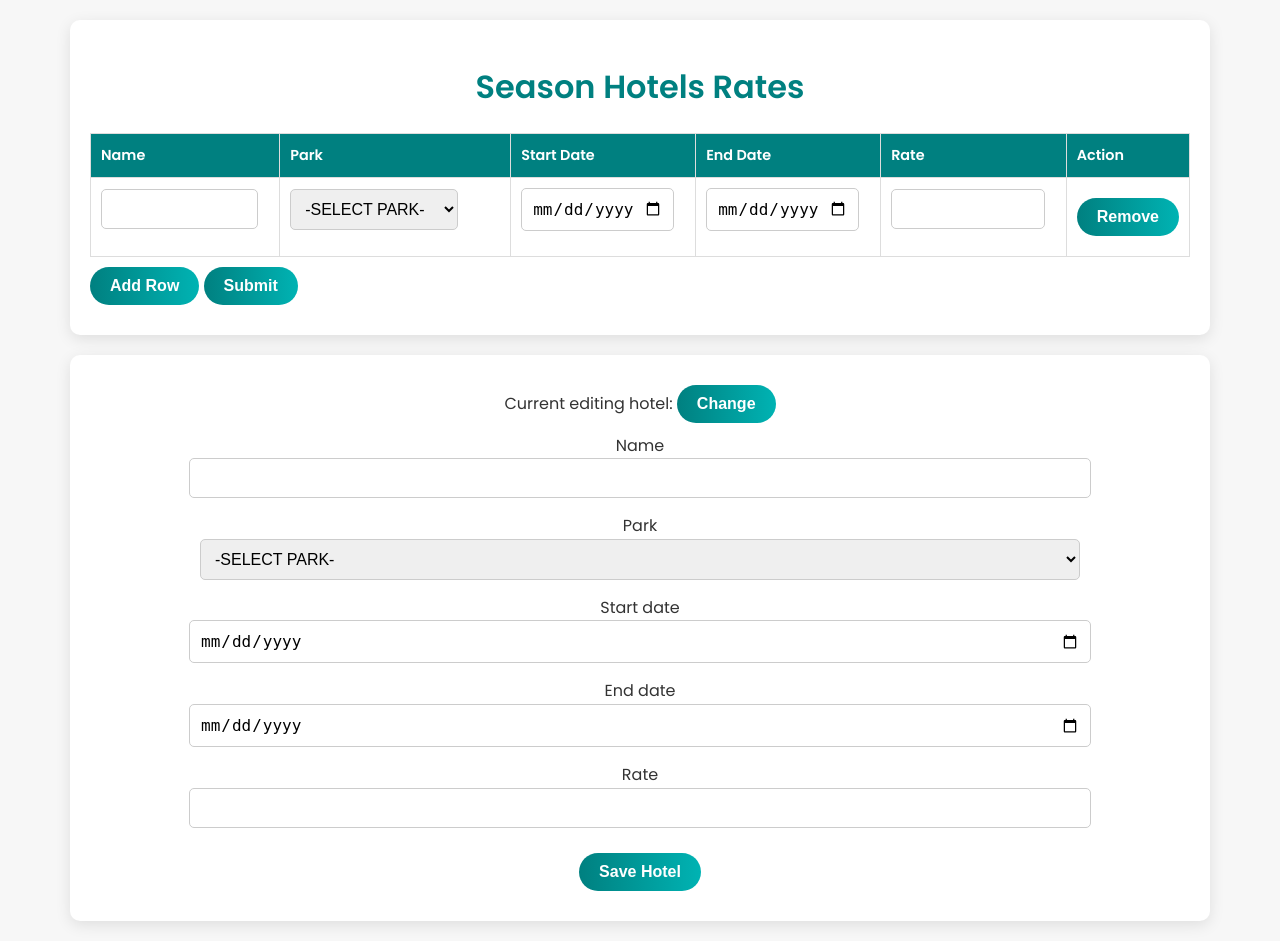
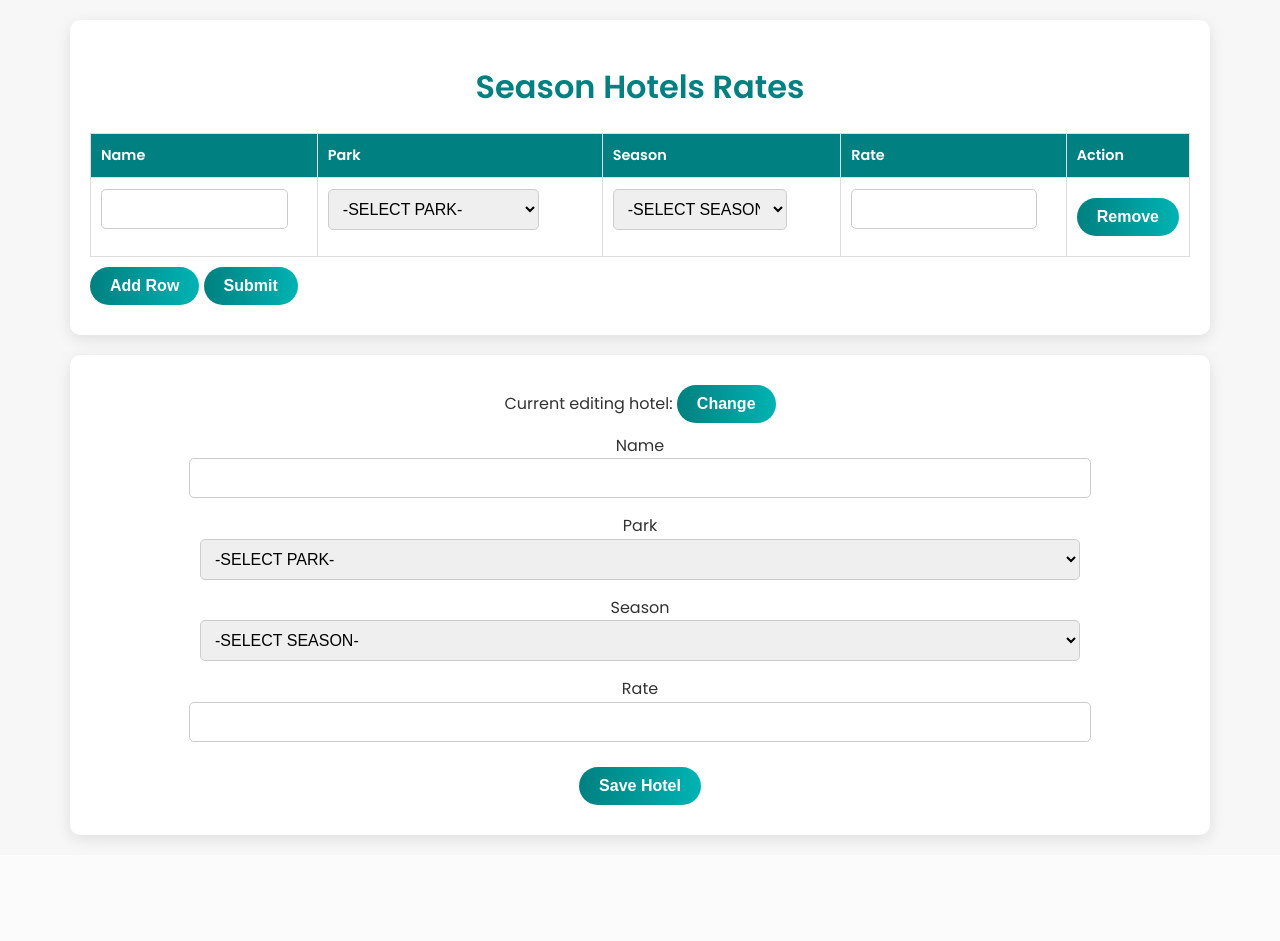
Before and after one commit to MohammedRaghib/Oddyseys, a PHP site: page /add_hotel.php in a window 1280 px wide. After the commit the page ends 842 px from the top, so only its background shows below. Run offline with PHP 8.4, Linux system fonts and the light colour scheme; data comes from the database, SQL or seed files in the repository.

Commit message:
now has season select instead of date range

```diff
--- a/add_hotel.php
+++ b/add_hotel.php
@@ -298,8 +298,7 @@
                     <tr>
                         <th>Name</th>
                         <th>Park</th>
-                        <th>Start Date</th>
-                        <th>End Date</th>
+                        <th>Season</th>
                         <th>Rate</th>
                         <th>Action</th>
                     </tr>
@@ -310,8 +309,14 @@
                         <td><select name="park[]" id="park" class="parkSelect" required>
                                 <option value="">-SELECT PARK-</option>
                             </select></td>
-                        <td><input type="date" name="start_date[]" id="start_date" required></td>
-                        <td><input type="date" name="end_date[]" id="end_date" required></td>
+                        <td><select name="season[]" id="season" required>
+                                <option value="">-SELECT SEASON-</option>
+                                <option value="Low">Low season (01/04 - 31/05)</option>
+                                <option value="Mid">Mid season (01/11 - 14/12)</option>
+                                <option value="High1">High season (01/01 - 31/03)</option>
+                                <option value="High2">High season (01/06 - 31/10)</option>
+                                <option value="High3">High season (15/12 - 31/12)</option>
+                            </select></td>
                         <td><input type="number" step="0.01" name="rate[]" id="rate" required></td>
                         <td><button type="button" onclick="removeEntry(this)" class="remove-entry">Remove</button></td>
                     </tr>
@@ -326,7 +331,6 @@
             <label for="hotels">Current editing hotel: <b id="currentHotel"></b></label>
             <button class="openForm" onclick="openhotels(true)" type="button">Change</button>
         </div>
-
         <input type="text" name="ID" id="hotel_ID" style="display: none;" required>
 
         <label for="hotel_hotel">Name</label>
@@ -337,11 +341,15 @@
             <option value="">-SELECT PARK-</option>
         </select>
 
-        <label for="hotel_start_date">Start date</label>
-        <input type="date" id="hotel_start_date" name="start_date" required>
-
-        <label for="hotel_end_date">End date</label>
-        <input type="date" id="hotel_end_date" name="end_date" required>
+        <label for="hotel_season">Season</label>
+        <select name="season" id="hotel_season" required>
+            <option value="">-SELECT SEASON-</option>
+            <option value="Low">Low season (01/04 - 31/05)</option>
+            <option value="Mid">Mid season (01/11 - 14/12)</option>
+            <option value="High1">High season (01/01 - 31/03)</option>
+            <option value="High2">High season (01/06 - 31/10)</option>
+            <option value="High3">High season (15/12 - 31/12)</option>
+        </select>
 
         <label for="hotel_rate">Rate</label>
         <input type="text" id="hotel_rate" name="rate" required>
@@ -407,6 +415,35 @@
             xhr.send();
         });
 
+        function getSeasonDateRange(season) {
+            switch (season) {
+                case 'Low':
+                    return {
+                        start: '2000-04-01', end: '2000-05-31'
+                    };
+                case 'Mid':
+                    return {
+                        start: '2000-11-01', end: '2000-12-14'
+                    };
+                case 'High1':
+                    return {
+                        start: '2000-01-01', end: '2000-03-31'
+                    };
+                case 'High2':
+                    return {
+                        start: '2000-06-01', end: '2000-10-31'
+                    };
+                case 'High3':
+                    return {
+                        start: '2000-12-15', end: '2000-12-31'
+                    };
+                default:
+                    return {
+                        start: '', end: ''
+                    };
+            }
+        }
+
         function addEntry() {
             const entry = document.querySelector('.entry');
             const newEntry = entry.cloneNode(true);
@@ -436,6 +473,7 @@
 
         const updateForm = (e, id) => {
             let list = document.querySelector('.ListOfHotels');
+
             let data = {
                 ID: id,
                 hotel: document.querySelector(`.hotel${id} .hotel_name`).textContent || '',
@@ -443,19 +481,39 @@
                 start_date: document.querySelector(`.hotel${id} .hotel_start_date`).textContent || '',
                 end_date: document.querySelector(`.hotel${id} .hotel_end_date`).textContent || '',
                 rate: parseFloat(document.querySelector(`.hotel${id} .hotel_rate`).textContent) || 0,
+            };
+
+            const startDate = data.start_date;
+            const endDate = data.end_date;
+            const seasonSelect = document.getElementById('hotel_season');
+
+            if (startDate === '2000-04-01' && endDate === '2000-05-31') {
+                seasonSelect.value = 'Low';
+            } else if (startDate === '2000-11-01' && endDate === '2000-12-14') {
+                seasonSelect.value = 'Mid';
+            } else if (startDate === '2000-01-01' && endDate === '2000-03-31') {
+                seasonSelect.value = 'High1';
+            } else if (startDate === '2000-06-01' && endDate === '2000-10-31') {
+                seasonSelect.value = 'High2';
+            } else if (startDate === '2000-12-15' && endDate === '2000-12-31') {
+                seasonSelect.value = 'High3';
             }
-            // console.log(data)
+
             Object.keys(data).forEach((field) => {
                 let text = data[field];
-                if (text) {
+                if (text && field !== 'start_date' && field !== 'end_date') {
                     let input = document.getElementById(`hotel_${field}`);
-                    input.value = data[field];
+                    if (input) {
+                        input.value = data[field];
+                    }
                 }
-            })
+            });
+
             let current = document.getElementById('currentHotel');
             current.textContent = data['hotel'];
-            list.style.display = 'none'
-        }
+            list.style.display = 'none';
+        };
+
         const searchHotels = (event) => {
             let searchValue = event.target.value.toLowerCase();
             let hotelItems = document.querySelectorAll('.HotelList .indiviualHotel');
@@ -469,10 +527,22 @@
                 }
             });
         };
+
         const handleSubmit = async (e) => {
             e.preventDefault();
             try {
-                const formData = new FormData(document.querySelector('.add_hotel_form'))
+                const formData = new FormData(document.querySelector('.add_hotel_form'));
+                const seasonElements = document.querySelectorAll('select[name="season[]"]');
+                seasonElements.forEach((select, index) => {
+                    const season = select.value;
+                    const {
+                        start,
+                        end
+                    } = getSeasonDateRange(season);
+                    formData.append(`start_date[${index}]`, start);
+                    formData.append(`end_date[${index}]`, end);
+                });
+
                 const xhr = new XMLHttpRequest();
                 xhr.open('POST', 'posting_data.php', true);
                 xhr.setRequestHeader('Content-Type', 'application/x-www-form-urlencoded');
@@ -501,8 +571,13 @@
 
             let form = document.querySelector('.modifying');
             let formData = new FormData(form);
-
-
+            const season = formData.get('season');
+            const {
+                start,
+                end
+            } = getSeasonDateRange(season);
+            formData.set('start_date', start);
+            formData.set('end_date', end);
 
             try {
                 const xhr = new XMLHttpRequest();
```
